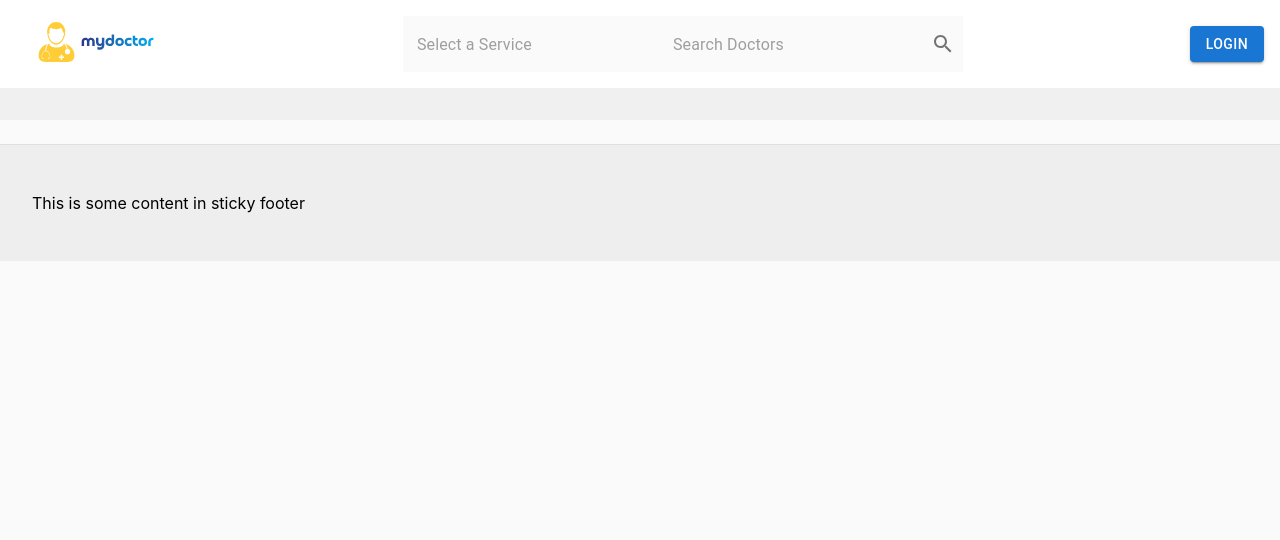
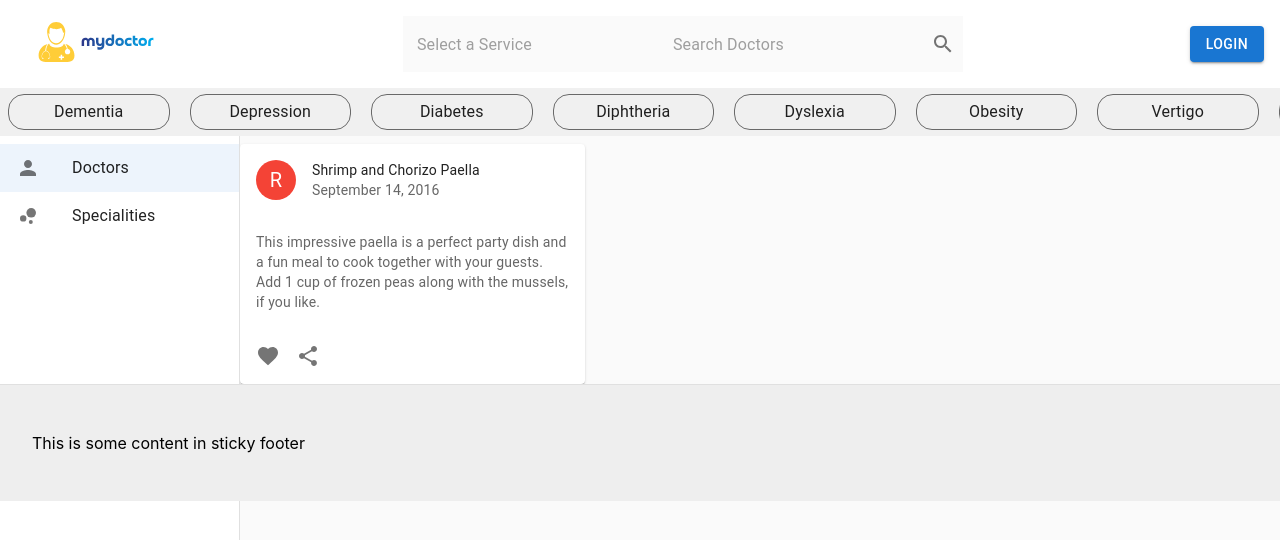
Before and after one commit to dharmendraSingh80/mydoctor, a React (Create React App) app: page /doctor/1 in a window 1280 px wide. Shown: the top 540 px of the page. Built offline with nearby package versions, Linux system fonts and the light colour scheme; no server answers.

Commit message:
added swiper,completed specialities page

```diff
--- a/package.json
+++ b/package.json
@@ -16,6 +16,7 @@
     "react-dom": "^18.2.0",
     "react-router-dom": "^6.15.0",
     "react-scripts": "5.0.1",
+    "swiper": "^10.2.0",
     "web-vitals": "^2.1.4"
   },
   "scripts": {
--- a/src/App.css
+++ b/src/App.css
@@ -1,6 +1,4 @@
-.swiper-wrapper {
-  height: 2rem;
-  background: #f0f0f0;
-}
-
-/* RegistrationForm.css */
+/* .swiper_slide:hover {
+  color: white;
+  background-color: red;
+} */
--- a/src/App.js
+++ b/src/App.js
@@ -9,6 +9,7 @@ import Footer from "./components/Footer";
 import Specialities from "./components/Specialities";
 import ResponsiveDrawer from "./components/pages/SideBar";
 import { getDoctors, getSpecialities } from "./api";
+import Doctor from "./components/Doctor";
 
 function App() {
   const [mobileOpen, setMobileOpen] = useState(false);
@@ -52,6 +53,16 @@ function App() {
     </Box>
   );
 
+  const doctor = (
+    <Box sx={{ display: "flex" }}>
+      <ResponsiveDrawer
+        mobileOpen={mobileOpen}
+        handleDrawerToggle={handleDrawerToggle}
+      />
+      <Doctor />
+    </Box>
+  );
+
   useEffect(() => {
     Promise.all([getSpecialities(), getDoctors()]).then(
       ([specialitiesData, doctorsData]) => {
@@ -78,8 +89,7 @@ function App() {
             <Route path="/" element={doctors} />
             <Route path="/specialities" element={specialities} />
             <Route path="/login" element={<Login />} />
-            {/* <Route path="/l" element={<Contact />} />
-          <Route path="*" element={<NoPage />} /> */}
+            <Route path="/doctor/:id" element={doctor} />
           </Routes>
         </Box>
         <Footer />
--- a/src/api/index.js
+++ b/src/api/index.js
@@ -9,3 +9,9 @@ export async function getDoctors() {
   data = await data.json();
   return data;
 }
+
+export async function getDoctorDetails(id) {
+  let data = await fetch(`${process.env.REACT_APP_BASE_URL}/doctors/${id}`);
+  data = await data.json();
+  return data;
+}
--- /dev/null
+++ b/src/components/Doctor.js
@@ -0,0 +1,43 @@
+import * as React from "react";
+import Card from "@mui/material/Card";
+import CardHeader from "@mui/material/CardHeader";
+import CardContent from "@mui/material/CardContent";
+import CardActions from "@mui/material/CardActions";
+import Avatar from "@mui/material/Avatar";
+import IconButton from "@mui/material/IconButton";
+import Typography from "@mui/material/Typography";
+import { red } from "@mui/material/colors";
+import FavoriteIcon from "@mui/icons-material/Favorite";
+import ShareIcon from "@mui/icons-material/Share";
+
+export default function Doctor() {
+  return (
+    <Card sx={{ maxWidth: 345 }}>
+      <CardHeader
+        avatar={
+          <Avatar sx={{ bgcolor: red[500] }} aria-label="recipe">
+            R
+          </Avatar>
+        }
+        title="Shrimp and Chorizo Paella"
+        subheader="September 14, 2016"
+      />
+
+      <CardContent>
+        <Typography variant="body2" color="text.secondary">
+          This impressive paella is a perfect party dish and a fun meal to cook
+          together with your guests. Add 1 cup of frozen peas along with the
+          mussels, if you like.
+        </Typography>
+      </CardContent>
+      <CardActions disableSpacing>
+        <IconButton aria-label="add to favorites">
+          <FavoriteIcon />
+        </IconButton>
+        <IconButton aria-label="share">
+          <ShareIcon />
+        </IconButton>
+      </CardActions>
+    </Card>
+  );
+}
--- a/src/components/Navbar.js
+++ b/src/components/Navbar.js
@@ -9,7 +9,7 @@ import { Box, IconButton } from "@mui/material";
 import MenuIcon from "@mui/icons-material/Menu";
 import SearchIcon from "@mui/icons-material/Search";
 import { Link } from "react-router-dom";
-// import Swiper from "./pages/Swiper";
+import Swiper from "./pages/Swiper";
 
 // const pages = ["Products", "Pricing", "Blog"];
 function Navbar({ handleDrawerToggle }) {
@@ -105,7 +105,6 @@ function Navbar({ handleDrawerToggle }) {
           display: { md: "none", xs: "flex" },
           justifyContent: "center",
           p: 2,
-          // width: { xs: "90%", sm: "90%" },
         }}
       >
         <div className={styles.dropdown}>
@@ -144,7 +143,9 @@ function Navbar({ handleDrawerToggle }) {
           </IconButton>
         </div>
       </Box>
-      <div className="swiper-wrapper">{/* <Swiper /> */}</div>
+      <Box>
+        <Swiper />
+      </Box>
     </div>
   );
 }
--- a/src/components/pages/DoctorsCard.js
+++ b/src/components/pages/DoctorsCard.js
@@ -5,102 +5,137 @@ import CardContent from "@mui/material/CardContent";
 import Button from "@mui/material/Button";
 import Typography from "@mui/material/Typography";
 import AccountCircleIcon from "@mui/icons-material/AccountCircle";
+import { useNavigate } from "react-router-dom";
 
-const card = (content) => (
+const card = (content) => {
+  const qualifications =
+    content.profile?.qualifications && content.profile.qualifications.length > 0
+      ? content.profile.qualifications
+          .map((qualification) => qualification.name)
+          .join(" | ")
+      : "";
+  const specialities =
+    content.profile?.specialities && content.profile.specialities.length > 0
+      ? content.profile.specialities
+          .map((speciality) => speciality.name)
+          .join(" | ")
+      : "";
+  const experience = content.profile?.experienceMonths
+    ? Math.floor(content.profile.experienceMonths / 12) +
+      " years of experience "
+    : "";
+
+  const curentlyWorkingHospital =
+    content.profile?.experience && content.profile.experience.length > 0
+      ? content.profile.experience.some((experience) => !experience.toYear)
+        ? content.profile.experience.map((experience, index) =>
+            !experience.toYear ? (
+              <span key={index}>{experience.place}</span>
+            ) : null
+          )
+        : "Not available"
+      : "Not available";
+  const languages = content?.profile?.languages
+    ? content.profile.languages.map((language, index) => (
+        <span key={index}>
+          {language}
+          {index !== content.profile.languages.length - 1 ? ", " : ""}
+        </span>
+      ))
+    : "Not available";
+  return (
     <React.Fragment>
       <CardContent sx={{ p: "16px" }}>
-      <Box
-        sx={{
-          gap: "1rem",
-          display: "flex",
-          flexFlow: "row nowrap",
-          marginBottom: "20px",
-        }}
-      >
+        <Box sx={styles.docIcon}>
           <Box>
             <AccountCircleIcon sx={{ fontSize: 100 }} color="disabled" />
           </Box>
 
           <Box>
             <Typography sx={{ fontSize: "16px", fontWeight: "bold" }}>
-            Dr.{content.firstName + " " + content.lastName}
+              Dr. {content.firstName + " " + content.lastName}
             </Typography>
-          <Typography sx={{ fontSize: "13px" }}>
-            {content.profile?.qualifications &&
-            content.profile.qualifications.length > 0
-              ? content.profile.qualifications
-                  .map((qualification) => qualification.name)
-                  .join(" | ")
-              : ""}
+            <Typography color="text.secondary" sx={styles.field}>
+              {qualifications}
             </Typography>
-          <Typography sx={{ fontSize: "13px" }}>
-            {content.profile?.specialities &&
-            content.profile.specialities.length > 0
-              ? content.profile.specialities
-                  .map((speciality) => speciality.name)
-                  .join(" | ")
-              : ""}
+            <Typography color="text.secondary" sx={styles.field}>
+              {specialities}
             </Typography>
 
-          <Typography sx={{ fontSize: "13px" }}>
-            {content.profile?.experienceMonths
-              ? Math.floor(content.profile.experienceMonths / 12) +
-                " years of experience "
-              : ""}
+            <Typography color="text.secondary" sx={styles.field}>
+              {experience}
             </Typography>
-          <Box
-            sx={{
+            <Box sx={styles.doctorsSpecifications}>
+              <Typography sx={styles.field}>Hospital</Typography>
+              <Typography color="text.secondary" sx={styles.field}>
+                {curentlyWorkingHospital}
+              </Typography>
+
+              <Typography sx={styles.field}>Languages</Typography>
+              <Typography color="text.secondary" sx={styles.field}>
+                {languages}
+              </Typography>
+
+              <Typography sx={styles.field}>Next available</Typography>
+              <Typography color="text.secondary" sx={styles.field}>
+                Not available
+              </Typography>
+            </Box>
+          </Box>
+        </Box>
+      </CardContent>
+    </React.Fragment>
+  );
+};
+
+export default function OutlinedCard({ content }) {
+  const navigate = useNavigate();
+  const handleBookAppointment = () => {
+    const id = content._id;
+    navigate(`/doctor/${id}`);
+  };
+  return (
+    <Box sx={{ minWidth: 275 }}>
+      <Card variant="outlined" sx={styles.card}>
+        {card(content)}
+        <Box sx={styles.buttonStyle}>
+          <Button
+            size="small"
+            sx={{ flexGrow: 0, flexShrink: 0, borderRadius: "25px" }}
+            color="primary"
+            variant="outlined"
+            onClick={handleBookAppointment}
+          >
+            <span> BOOK APPOINTMENT</span>
+          </Button>
+        </Box>
+      </Card>
+    </Box>
+  );
+}
+
+const styles = {
+  card: {
+    p: ".8rem .2rem",
+    overflow: "hidden",
+    position: "relative",
+    minHeight: "280px",
+  },
+  docIcon: {
+    gap: "1rem",
+    display: "flex",
+    flexFlow: "row nowrap",
+    marginBottom: "20px",
+  },
+  doctorsSpecifications: {
     display: "grid",
     gridGap: "0.2rem 1rem",
     mt: "1rem",
     gridTemplateRows: "auto auto auto",
     gridTemplateColumns: "auto 1fr",
-            }}
-          >
-            <Typography variant="h6" sx={{ fontSize: "13px" }}>
-              Hospital
-            </Typography>
-            <Typography sx={{ fontSize: "13px" }}>
-              {content.profile?.experience &&
-              content.profile.experience.length > 0
-                ? content.profile.experience.some(
-                    (experience) => !experience.toYear
-                  )
-                  ? content.profile.experience.map((experience, index) =>
-                      !experience.toYear ? (
-                        <span key={index}>{experience.place}</span>
-                      ) : null
-                    )
-                  : "Not available"
-                : "Not available"}
-            </Typography>
-
-            <Typography variant="h6" sx={{ fontSize: "13px" }}>
-              Languages
-            </Typography>
-            <Typography sx={{ fontSize: "13px" }}>
-              {content?.profile?.languages
-                ? content.profile.languages.map((language, index) => (
-                    <span key={index}>
-                      {language}
-                      {index !== content.profile.languages.length - 1
-                        ? ", "
-                        : ""}
-                    </span>
-                  ))
-                : "Not available"}
-            </Typography>
-
-            <Typography variant="h6" sx={{ fontSize: "13px" }}>
-              Next available
-            </Typography>
-            <Typography sx={{ fontSize: "13px" }}>Not available</Typography>
-          </Box>
-        </Box>
-      </Box>
-    </CardContent>
-    <Box
-      sx={{
+  },
+  field: { fontSize: "13px" },
+  buttonStyle: {
     gap: "0.5rem",
     bottom: 0,
     display: "flex",
@@ -109,35 +144,5 @@ const card = (content) => (
     flexFlow: "column nowrap",
     alignItems: "flex-start",
     marginLeft: "7rem",
-      }}
-    >
-      <Button
-        size="small"
-        sx={{ flexGrow: 0, flexShrink: 0, borderRadius: "25px" }}
-        color="primary"
-        variant="outlined"
-      >
-        <span> BOOK APPOINTMENT</span>
-      </Button>
-    </Box>
-  </React.Fragment>
-);
-
-export default function OutlinedCard({ content }) {
-  console.log(content);
-  return (
-    <Box sx={{ minWidth: 275 }}>
-      <Card
-        variant="outlined"
-        sx={{
-          p: ".8rem .2rem",
-          overflow: "hidden",
-          position: "relative",
-          minHeight: "280px",
-        }}
-      >
-        {card(content)}
-      </Card>
-    </Box>
-  );
-}
+  },
+};
--- a/src/components/pages/SideBar.js
+++ b/src/components/pages/SideBar.js
@@ -42,7 +42,7 @@ function ResponsiveDrawer(props) {
   ];
 
   const drawer = (
-    <Box sx={{ marginTop: { md: 15 } }}>
+    <Box sx={{ marginTop: { md: 17 } }}>
       <DrawerHeader sx={{ display: { md: "none" } }}>
         <IconButton onClick={props.handleDrawerToggle}>
           <CloseIcon />
--- a/src/components/pages/Swiper.js
+++ b/src/components/pages/Swiper.js
@@ -1,26 +1,64 @@
+import { Box, Typography } from "@mui/material";
 import React from "react";
-import { Typography, Box } from "@mui/material";
-import Carousel from "@mui/material/Carousel";
-import CarouselItem from "@mui/material/CarouselItem";
+import { Swiper, SwiperSlide } from "swiper/react";
 
-const medicalConditions = [
+import { Navigation, Pagination, Scrollbar, A11y } from "swiper/modules";
+import "swiper/css"; // Import Swiper styles
+import "swiper/css/navigation";
+import "swiper/css/pagination";
+import "swiper/css/scrollbar";
+import styles from "../../styles/swiper.module.css";
+
+const slides = [
   "Dementia",
   "Depression",
+  "Diabetes",
   "Diphtheria",
-  // ... other conditions
+  "Dyslexia",
+  "Obesity",
+  "Vertigo",
+  "Vaginitis",
+  "Ulcers",
+  "Typhoid",
+  "Alcoholism",
+  "Anaemia",
+  "Arthritis",
+  "Asthma",
+  // ... other slide names
 ];
 
-export default function MedicalConditionsCarousel() {
+function MySwiperComponent() {
+  const breakpoints = {
+    320: { slidesPerView: 3 },
+    480: { slidesPerView: 4 },
+    768: { slidesPerView: 5 },
+    1024: { slidesPerView: 8 },
+  };
+
   return (
-    <Box>
-      <Typography variant="h6">Medical Conditions</Typography>
-      <Carousel>
-        {medicalConditions.map((condition, index) => (
-          <CarouselItem key={index}>
-            <Typography variant="body1">{condition}</Typography>
-          </CarouselItem>
+    <Box
+      sx={{
+        background: "#F0F0F0",
+        height: "3rem",
+        display: "flex",
+        alignItems: "center",
+      }}
+      overflow="hidden"
+    >
+      <Swiper
+        breakpoints={breakpoints}
+        spaceBetween={12}
+        modules={[Navigation, Pagination, Scrollbar, A11y]}
+        className={styles.swiper}
+      >
+        {slides.map((slide, index) => (
+          <SwiperSlide key={index} className={styles["swiper-slide"]}>
+            <Typography>{slide}</Typography>
+          </SwiperSlide>
         ))}
-      </Carousel>
+      </Swiper>
     </Box>
   );
 }
+
+export default MySwiperComponent;
--- /dev/null
+++ b/src/styles/swiper.module.css
@@ -0,0 +1,29 @@
+.swiper {
+    margin-left: auto;
+    margin-right: auto;
+    position: relative;
+    overflow: hidden;
+    padding: 0
+}
+
+.swiper-slide {
+    width: 4rem;
+    margin-right: 12px;
+    border: 1px solid #696969;
+    cursor: pointer;
+    margin: 8px;
+    padding: 5px;
+    text-align: center;
+    border-radius: 16px;
+    flex-shrink: 0;
+    position: relative;
+    transition: background-color 0.3s;
+    color: rgba(0, 0, 0,
+            0.87);
+}
+
+.swiper-slide:hover {
+    background-color: #aca8a8;
+    color: white;
+    border: none;
+}
```
Also changed, not shown: src/components/Home.js (+5 -5 lines), src/components/Specialities.js (+11 -10 lines), 1 other file (tests, documents, lock files or other folders). Lines whose indentation alone changed are shown as unchanged.
